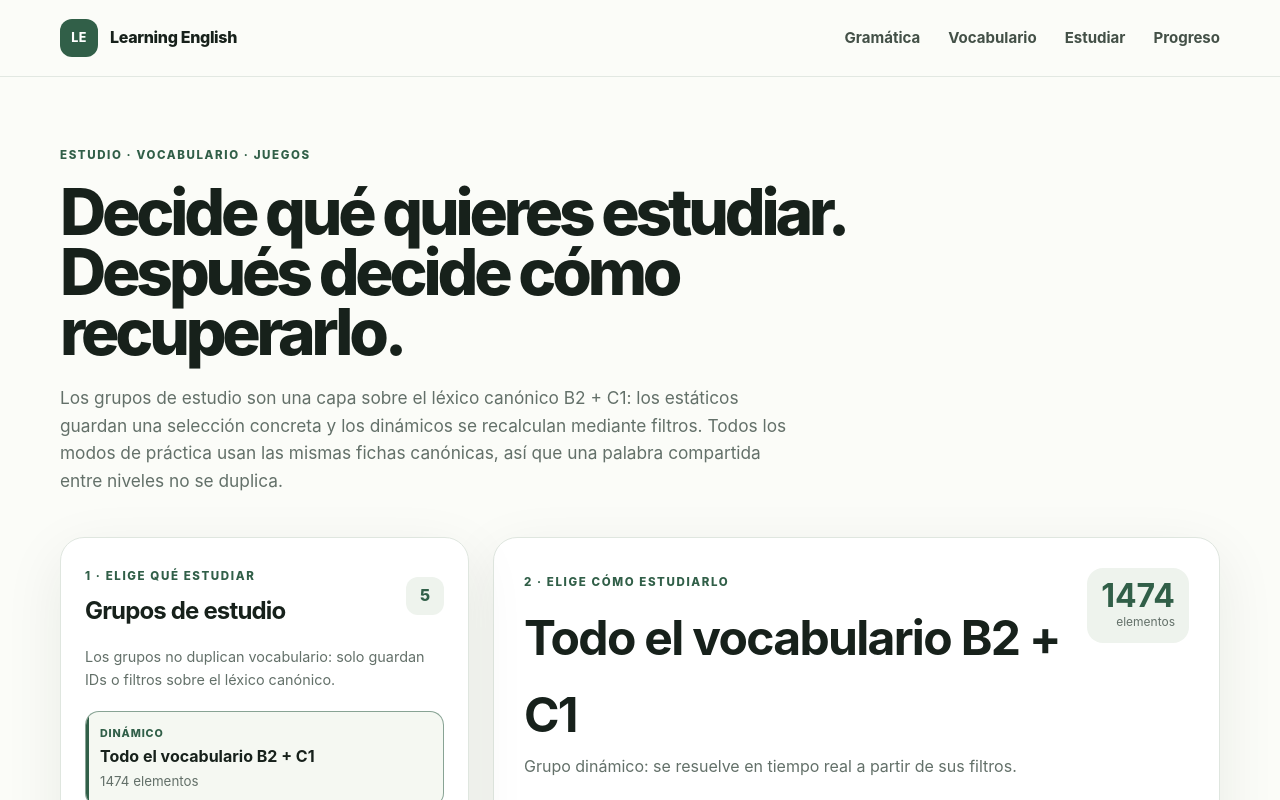
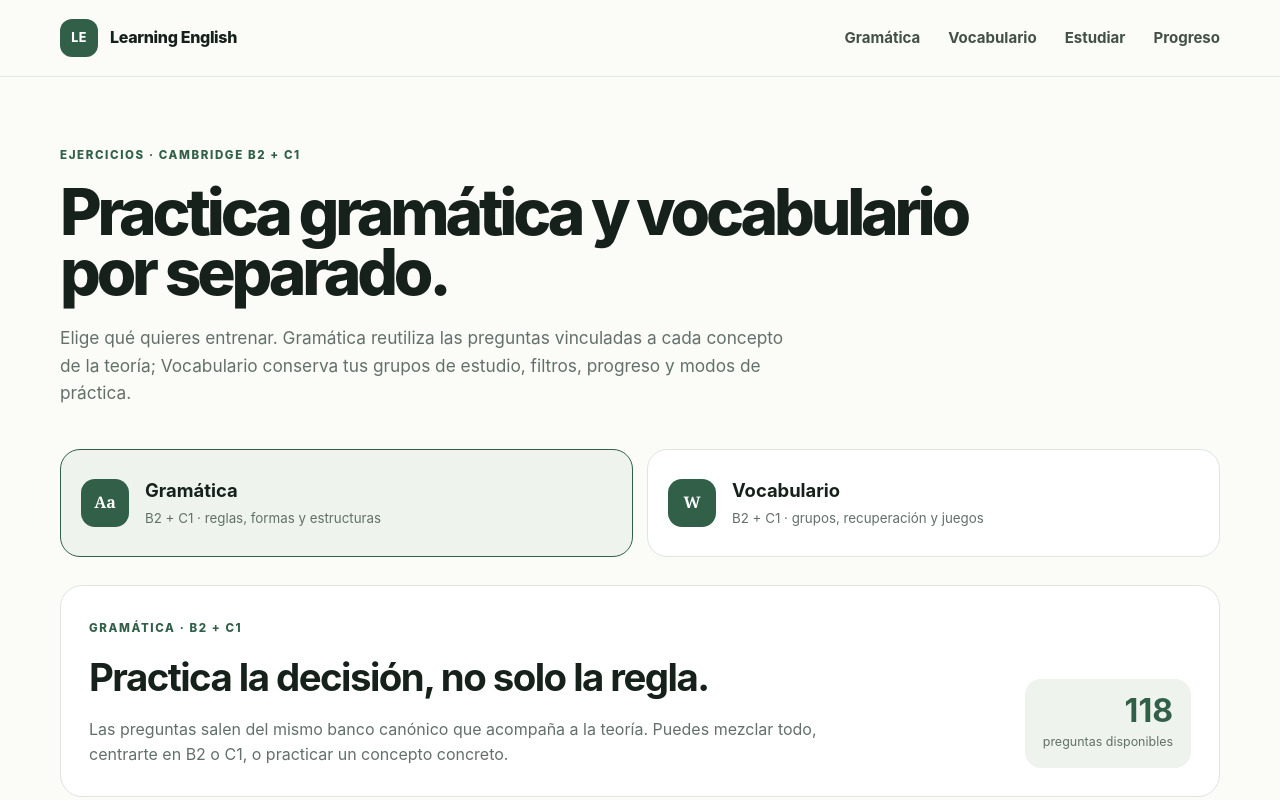
Before and after one commit to susinodevelop/learningenglish, a Next.js app: page /games in a window 1280 px wide. Shown: the top 800 px of the page. Built offline with nearby package versions, Linux system fonts and the light colour scheme.

Commit message:
feat: expose grammar and vocabulary exercise areas

```diff
--- a/app/games/page.tsx
+++ b/app/games/page.tsx
@@ -1,10 +1,14 @@
 import type { Metadata } from "next";
-import { StudyWorkspace } from "@/components/study/study-workspace";
+import { ExercisesHub } from "@/components/exercises/exercises-hub";
+import {
+  grammarExerciseConcepts,
+  grammarExerciseQuestions,
+} from "@/lib/grammar/exercises";
 import { vocabularyLexicon, vocabularyTopics } from "@/lib/vocabulary";
 
 export const metadata: Metadata = {
-  title: "Estudiar vocabulario",
-  description: "Crea grupos de estudio y practica el vocabulario Cambridge B2 y C1 con distintos modos de recuperación activa.",
+  title: "Ejercicios B2 + C1",
+  description: "Practica gramática y vocabulario Cambridge B2 y C1 con ejercicios interactivos y recuperación activa.",
 };
 
 export default function GamesPage() {
@@ -16,17 +20,20 @@ export default function GamesPage() {
   return (
     <div className="shell page-shell">
       <header className="page-header compact-header">
-        <span className="eyebrow">Estudio · vocabulario · juegos</span>
-        <h1>Decide qué quieres estudiar. Después decide cómo recuperarlo.</h1>
+        <span className="eyebrow">Ejercicios · Cambridge B2 + C1</span>
+        <h1>Practica gramática y vocabulario por separado.</h1>
         <p>
-          Los grupos de estudio son una capa sobre el léxico canónico B2 + C1: los estáticos guardan
-          una selección concreta y los dinámicos se recalculan mediante filtros. Todos los modos de
-          práctica usan las mismas fichas canónicas, así que una palabra compartida entre niveles no
-          se duplica.
+          Elige qué quieres entrenar. Gramática reutiliza las preguntas vinculadas a cada concepto de
+          la teoría; Vocabulario conserva tus grupos de estudio, filtros, progreso y modos de práctica.
         </p>
       </header>
 
-      <StudyWorkspace lexicon={vocabularyLexicon} topics={topics} />
+      <ExercisesHub
+        grammarQuestions={grammarExerciseQuestions}
+        grammarConcepts={grammarExerciseConcepts}
+        vocabularyLexicon={vocabularyLexicon}
+        vocabularyTopics={topics}
+      />
     </div>
   );
 }
```
